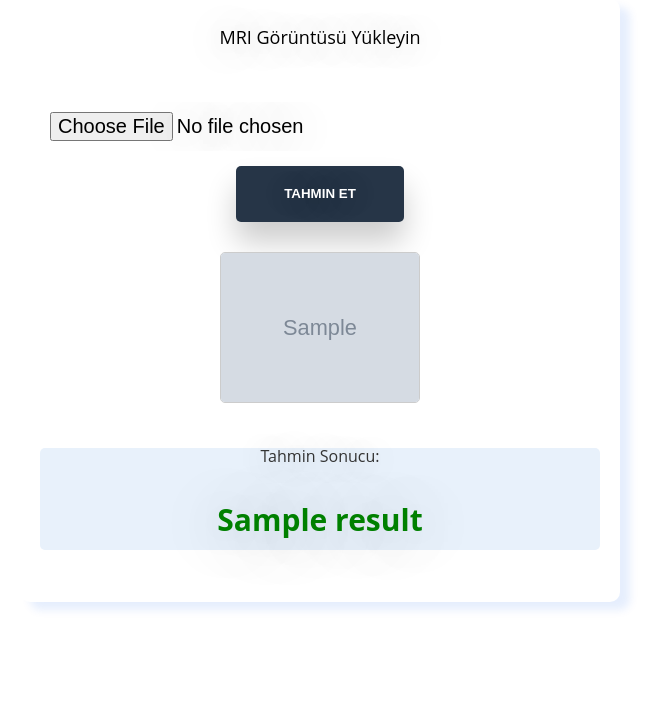
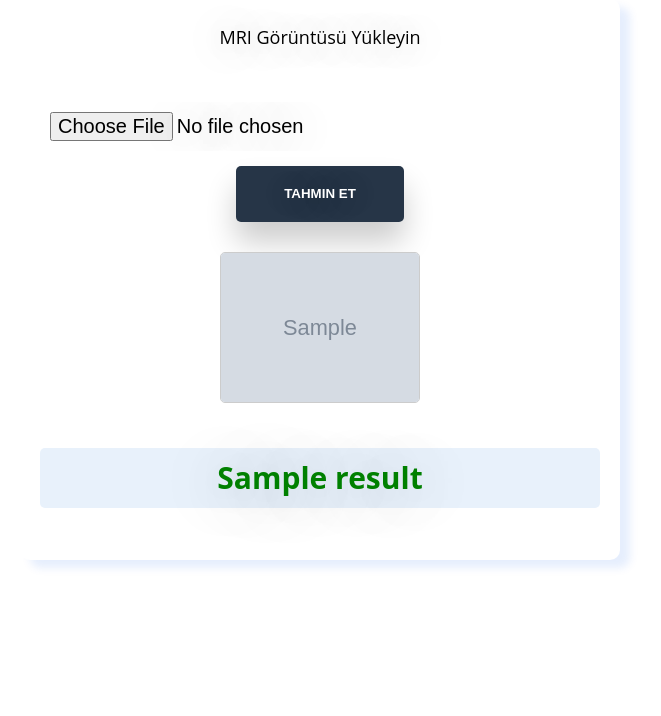
Before and after one commit to beyzakurtel/project, a Flask app: template templates/index.html in a window 1280 px wide. Shown: the part 1268-1984 px from the top of the page, without its empty margins (320-981 px from the left). Run offline with Flask 3, Linux system fonts and the light colour scheme; the template is opened without the code that fills it: most values are stand-ins (such as "Sample title", 1, 10 or a date in 2020); grey boxes marked "Sample" are stand-in pictures.

Commit message:
Update index.html

```diff
--- a/templates/index.html
+++ b/templates/index.html
@@ -79,7 +79,6 @@
                             </div>
                             {% if result %}
                                 <div class="result">
-                                    <h2>Tahmin Sonucu:</h2>
                                     <p class="{% if result == 'Tümor Var' %}tumor-yes{% else %}tumor-no{% endif %}"><strong>{{ result }}</strong></p>
                                 </div>
                             {% endif %}
```
